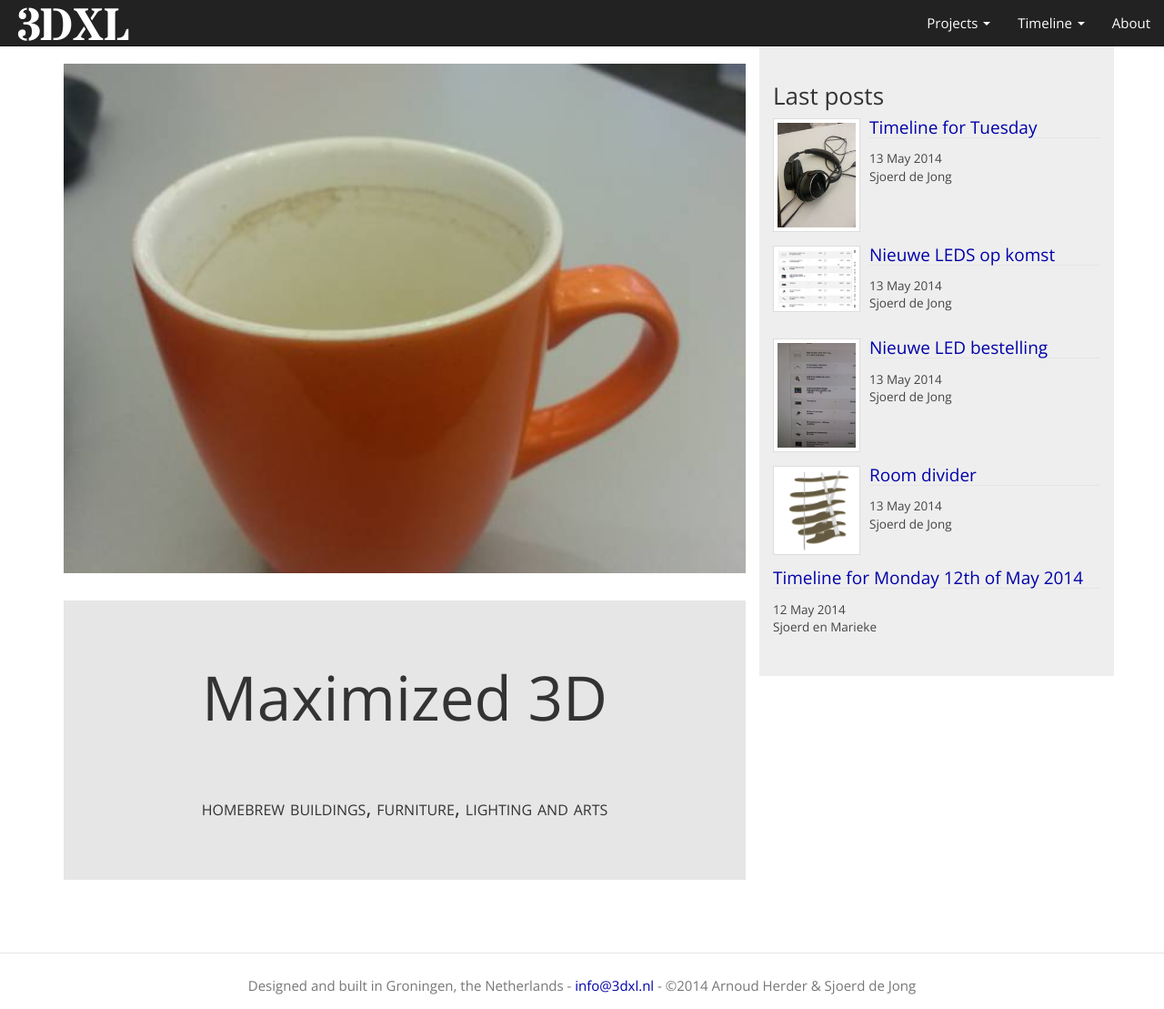
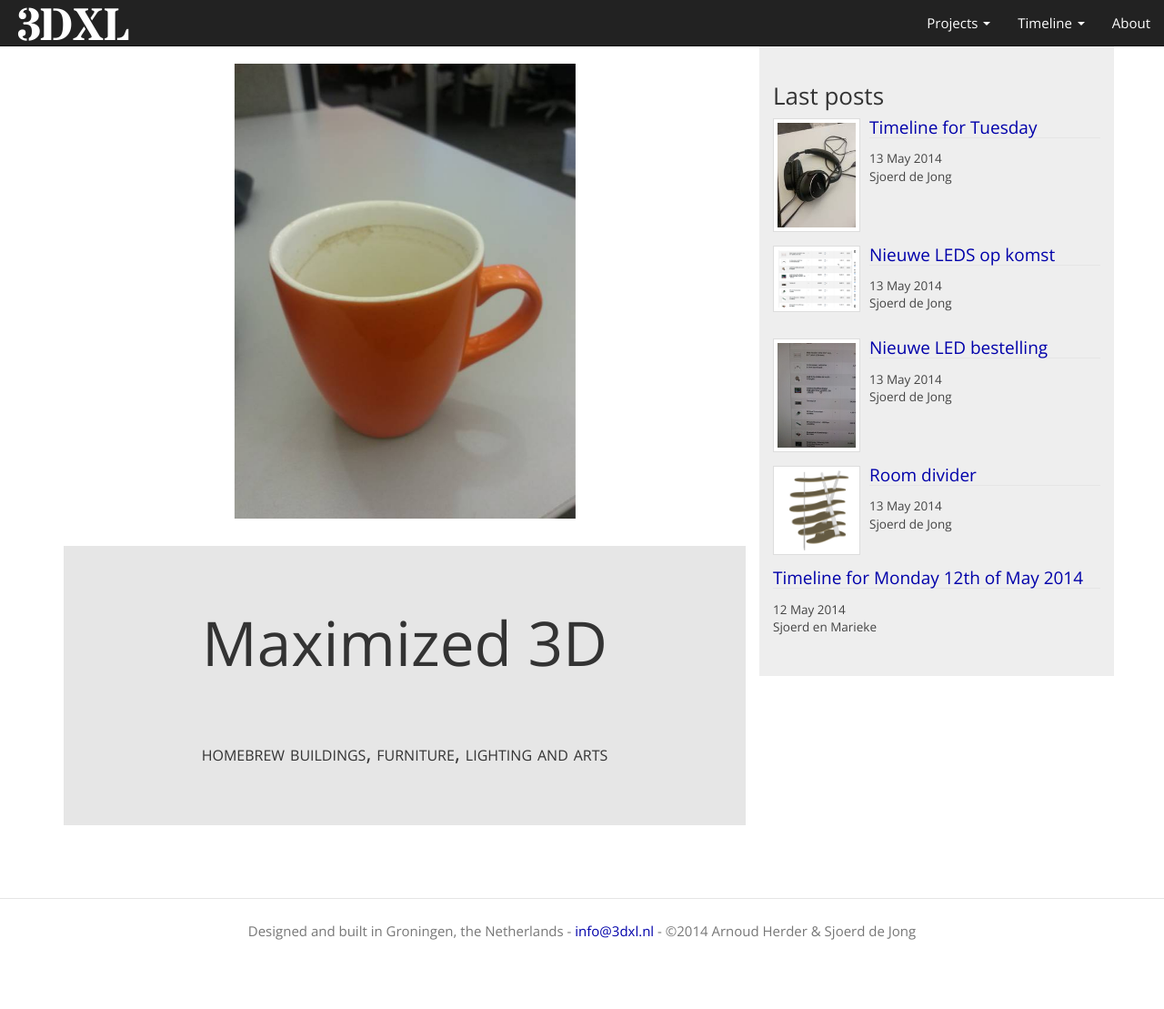
Before and after one commit to 3dxl/3dxl.github.io, a Jekyll site: the page built from index.html, in a window 1280 px wide and 1109 px high. Shown: the whole window at 91% size. Built offline with Jekyll 4.4.1, drawn with Linux system fonts in a browser that asks for light colours; nearby versions of some CDN libraries; Markdown is read by kramdown in place of the engine named in the settings.

```diff
--- a/css/main.css
+++ b/css/main.css
@@ -74,10 +74,10 @@
 
 .main-bar .gallery .slide {
   display: block;
-  background-size: cover; /*contain;*/
+  background-size: contain;
   background-repeat: no-repeat;
   background-position: center;
-  height: 560px;
+  height: 500px;
 }
 
 .meta {
```
